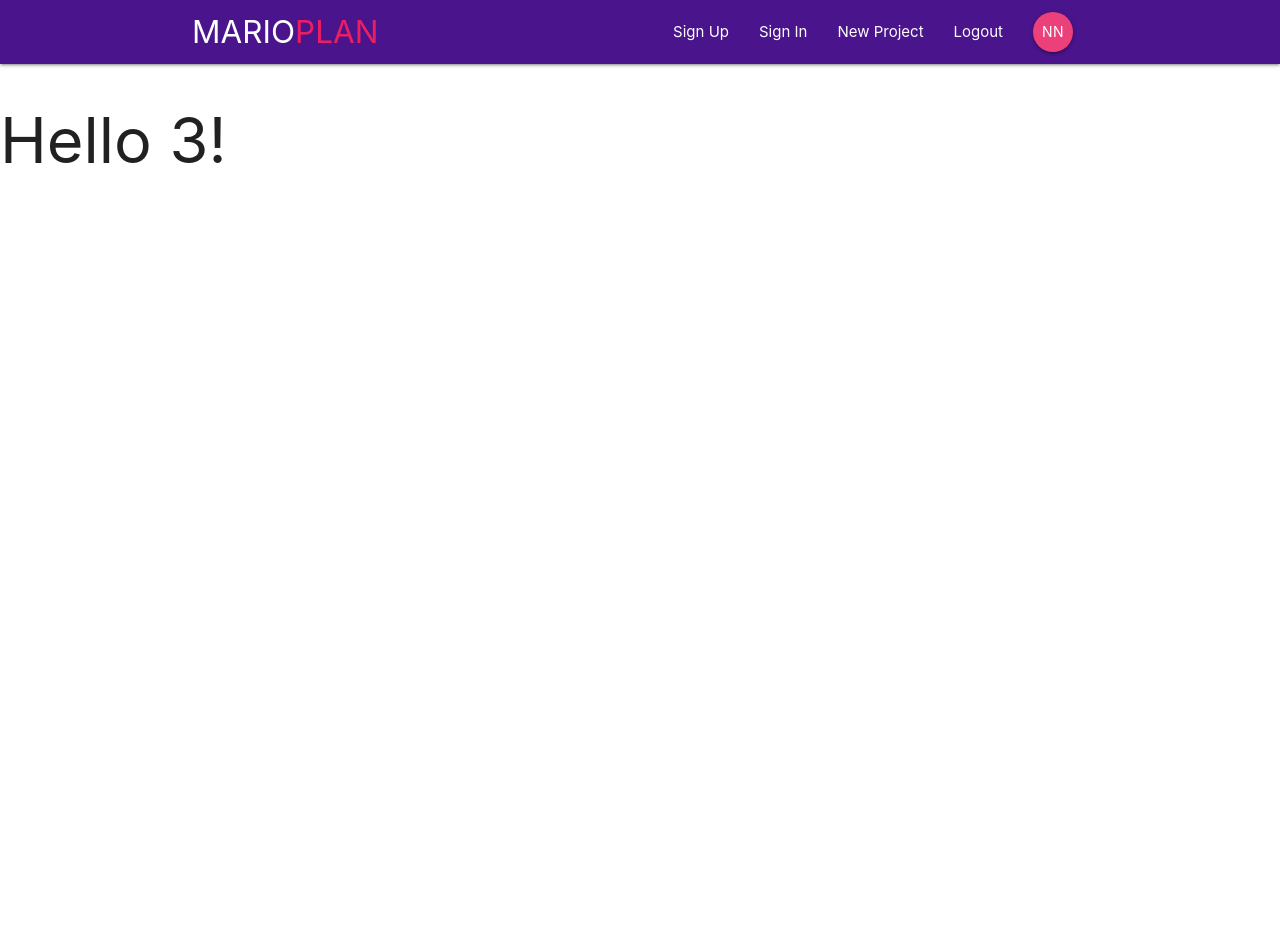
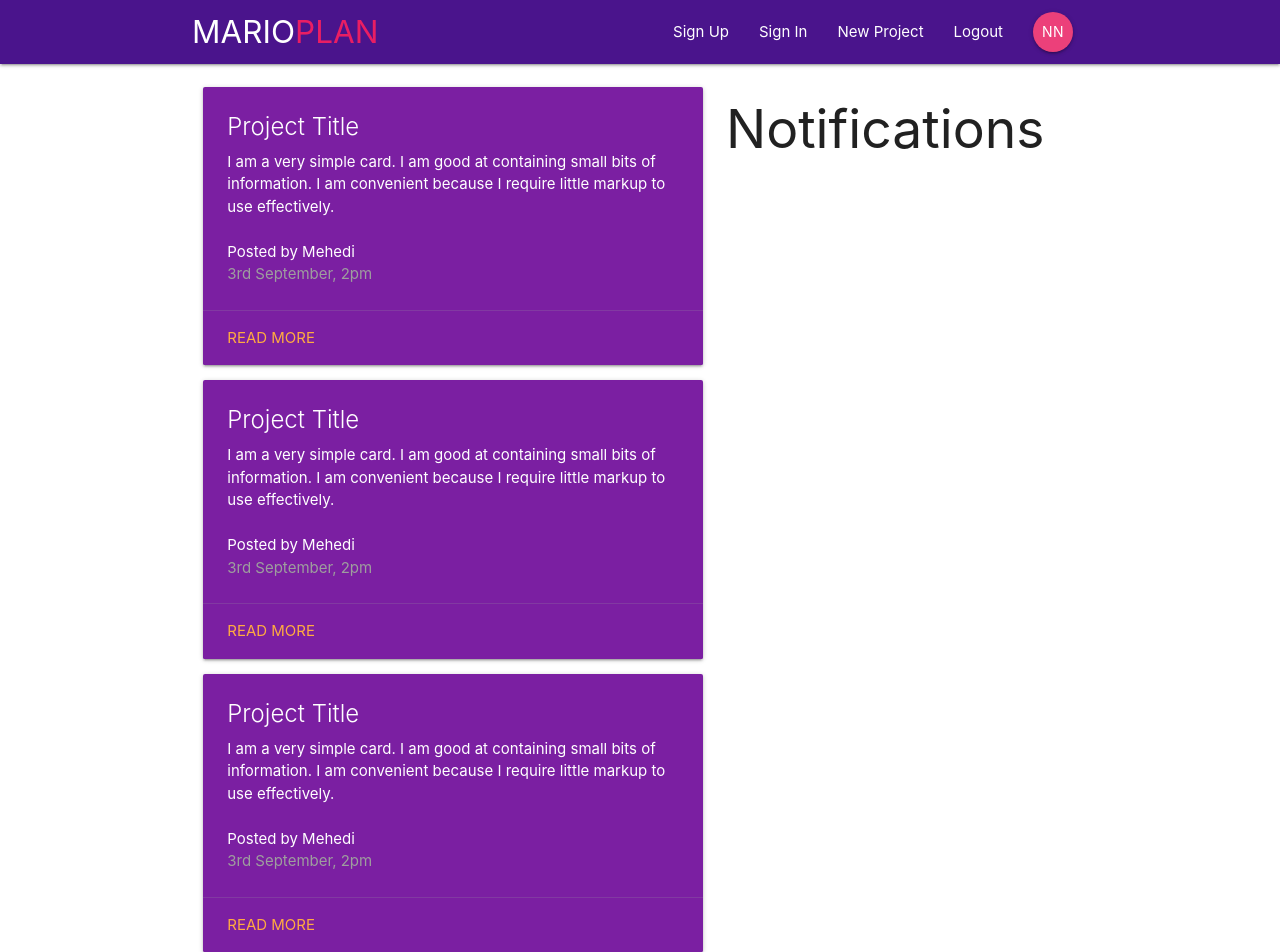
Before and after one commit to ProMehedi/react-marioplan, a React (Create React App) app: page /dashboard in a window 1280 px wide. Shown: the top 952 px of the page. Before the commit the page ends 800 px from the top, so only its background shows below. Built offline with nearby package versions, Linux system fonts and the light colour scheme.

Commit message:
Dashboard & Projectlist

```diff
--- a/src/App.js
+++ b/src/App.js
@@ -1,5 +1,6 @@
 import React from 'react'
-import { BrowserRouter as Router } from 'react-router-dom'
+import { BrowserRouter as Router, Route, Switch } from 'react-router-dom'
+import Dashboard from './components/dashboard/Dashboard'
 import Navbar from './components/layout/Navbar'
 
 const App = () => {
@@ -7,7 +8,9 @@ const App = () => {
     <>
       <Router>
         <Navbar />
-        <h1>Hello 3!</h1>
+        <Switch>
+          <Route exact path='/dashboard' component={Dashboard} />
+        </Switch>
       </Router>
     </>
   )
--- a/src/components/dashboard/Dashboard.js
+++ b/src/components/dashboard/Dashboard.js
@@ -0,0 +1,20 @@
+import React from 'react'
+import ProjectList from '../projects/ProjectList'
+import Notifications from './Notifications'
+
+const Dashboard = () => {
+  return (
+    <div className='dashboard container'>
+      <div className='row'>
+        <div className='col s12 m7'>
+          <ProjectList />
+        </div>
+        <div className='col s12 m5'>
+          <Notifications />
+        </div>
+      </div>
+    </div>
+  )
+}
+
+export default Dashboard
--- a/src/components/dashboard/Notifications.js
+++ b/src/components/dashboard/Notifications.js
@@ -0,0 +1,11 @@
+import React from 'react'
+
+const Notifications = () => {
+  return (
+    <div>
+      <h2>Notifications</h2>
+    </div>
+  )
+}
+
+export default Notifications
--- a/src/components/projects/ProjectList.js
+++ b/src/components/projects/ProjectList.js
@@ -0,0 +1,59 @@
+import React from 'react'
+import { Link } from 'react-router-dom'
+
+const ProjectList = () => {
+  return (
+    <div className='project-list section'>
+      <div className='card hoverable purple darken-2 project-summary'>
+        <div className='card-content white-text'>
+          <span className='card-title'>Project Title</span>
+          <p>
+            I am a very simple card. I am good at containing small bits of
+            information. I am convenient because I require little markup to use
+            effectively.
+          </p>
+          <br />
+          <p>Posted by Mehedi</p>
+          <p className='grey-text'>3rd September, 2pm</p>
+        </div>
+        <div class='card-action'>
+          <Link>Read More</Link>
+        </div>
+      </div>
+      <div className='card hoverable purple darken-2 project-summary'>
+        <div className='card-content white-text'>
+          <span className='card-title'>Project Title</span>
+          <p>
+            I am a very simple card. I am good at containing small bits of
+            information. I am convenient because I require little markup to use
+            effectively.
+          </p>
+          <br />
+          <p>Posted by Mehedi</p>
+          <p className='grey-text'>3rd September, 2pm</p>
+        </div>
+        <div class='card-action'>
+          <Link>Read More</Link>
+        </div>
+      </div>
+      <div className='card hoverable purple darken-2 project-summary'>
+        <div className='card-content white-text'>
+          <span className='card-title'>Project Title</span>
+          <p>
+            I am a very simple card. I am good at containing small bits of
+            information. I am convenient because I require little markup to use
+            effectively.
+          </p>
+          <br />
+          <p>Posted by Mehedi</p>
+          <p className='grey-text'>3rd September, 2pm</p>
+        </div>
+        <div class='card-action'>
+          <Link>Read More</Link>
+        </div>
+      </div>
+    </div>
+  )
+}
+
+export default ProjectList
```
